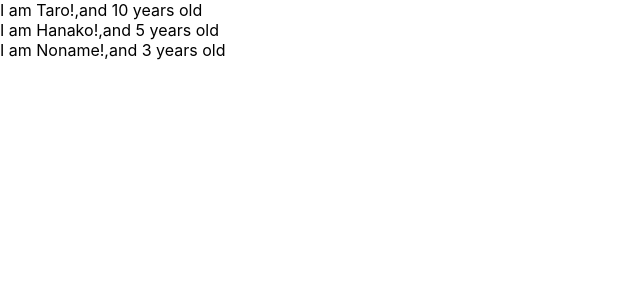
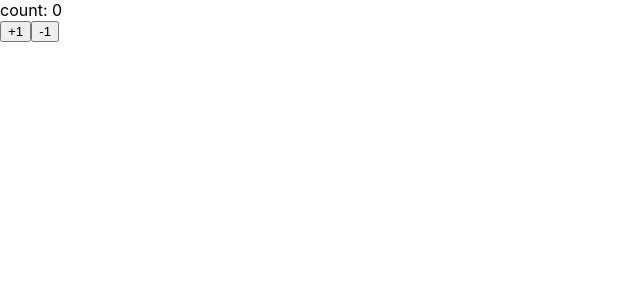
Before and after one commit to hiromu-t396/udemy-react-redux-crud-application, a React (Create React App) app: page / in a window 1280 px wide. Shown: the top 300 px of the page, without its empty margins (0-640 px from the left). Built offline with nearby package versions, Linux system fonts and the light colour scheme.

Commit message:
Learn state and setState

```diff
--- a/src/App.js
+++ b/src/App.js
@@ -1,30 +1,34 @@
-import React from 'react';
-import PropTypes from 'prop-types';
+import React, { Component } from 'react';
 
-const App = () => {
-  const profiles = [
-    { name: "Taro", age: 10 },
-    { name: "Hanako", age: 5 },
-    { name: "Noname", age: 3}
-  ]
-  return (
-    <div>
-      {
-        profiles.map((profile, index) => {
-          return <User name={profile.name} age={profile.age} key={index} />
-        })
-      }
-    </div>
-  )
+const App = () => (<Counter></Counter>)
+
+class Counter extends Component {
+  constructor(props) {
+    super(props)
+    this.state = { count: 0}
+  }
+
+  handlePlusButton = () => {
+    this.setState({ count: this.state.count + 1 })
+  }
+
+  handleMinusButton = () => {
+    this.setState({ count: this.state.count - 1 })
+  }
+
+
+  render () {
+    return(
+    <React.Fragment>
+      <div>count: { this.state.count }</div>
+      <button onClick={this.handlePlusButton}>+1</button>
+      <button onClick={this.handleMinusButton}>-1</button>
+    </React.Fragment>
+    )
+  }
 }
 
-const User = (props) => {
-return <div>I am {props.name}!,and {props.age} years old</div>
-}
 
-User.propTypes = {
-  name: PropTypes.string,
-  age: PropTypes.number.isRequired
-}
+
 
 export default App;
```
